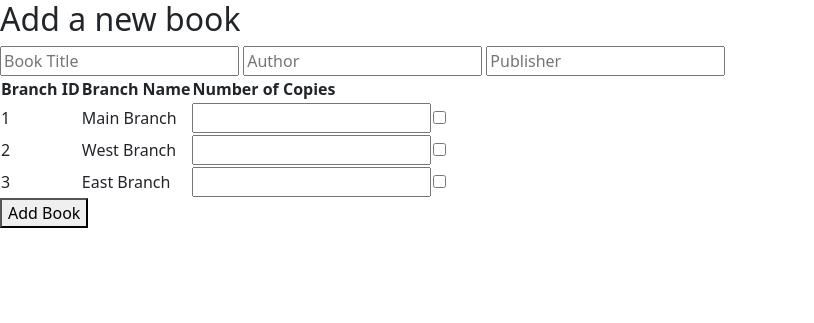
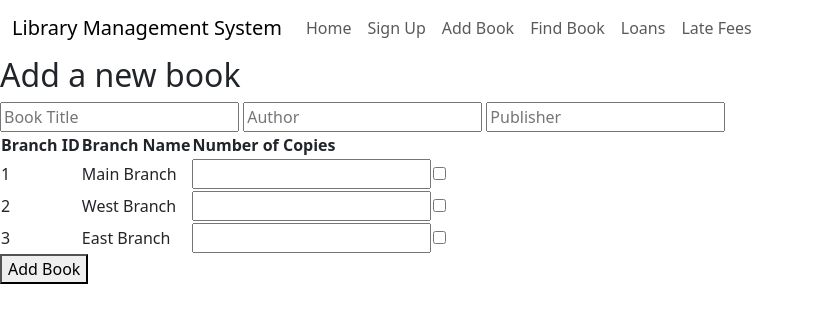
Before and after one commit to andrewmcl6081/LMS, a Flask app: page /book in a window 1280 px wide. Shown: the top 323 px of the page, without its empty margins (0-814 px from the left). Run offline with Flask 3, Linux system fonts and the light colour scheme; data comes from the database, SQL or seed files in the repository.

Commit message:
added navbar to all pages

```diff
--- a/templates/book.html
+++ b/templates/book.html
@@ -8,6 +8,22 @@
     <link rel="stylesheet" href="{{ url_for('static', filename='styles.css') }}">
 </head>
 <body>
+    <nav class="navbar navbar-expand-lg">
+        <div class="container-fluid">
+            <span class="navbar-brand mb-0 h1">Library Management System</span>
+            <div class="collapse navbar-collapse" id="navbarNav">
+                <div class="navbar-nav">
+                        <a class="nav-link" href="{{ url_for('home') }}">Home</a>
+                        <a class="nav-link" href="{{ url_for('borrower') }}">Sign Up</a>
+                        <a class="nav-link" href="{{ url_for('book') }} ">Add Book</a>
+                        <a class="nav-link" href="{{ url_for('find_book') }}"">Find Book</a>
+                        <a class="nav-link" href="{{ url_for('find_loan') }}"">Loans</a>
+                        <a class="nav-link" href="{{ url_for('latefees') }}"">Late Fees</a>
+                </div>
+            </div>
+        </div>
+    </nav>
+
     <h2>Add a new book</h2>
 
     <form method="post" action="{{ url_for('new_book') }}">
--- a/templates/index.html
+++ b/templates/index.html
@@ -13,6 +13,7 @@
             <span class="navbar-brand mb-0 h1">Library Management System</span>
             <div class="collapse navbar-collapse" id="navbarNav">
                 <div class="navbar-nav">
+                        <a class="nav-link" href="{{ url_for('home') }}">Home</a>
                         <a class="nav-link" href="{{ url_for('borrower') }}">Sign Up</a>
                         <a class="nav-link" href="{{ url_for('book') }} ">Add Book</a>
                         <a class="nav-link" href="{{ url_for('find_book') }}"">Find Book</a>
```
Also changed, not shown: templates/borrower.html (+16 -0 lines), templates/findBook.html (+16 -0 lines), templates/latefees.html (+16 -0 lines), templates/lookUpLoan.html (+16 -0 lines).
